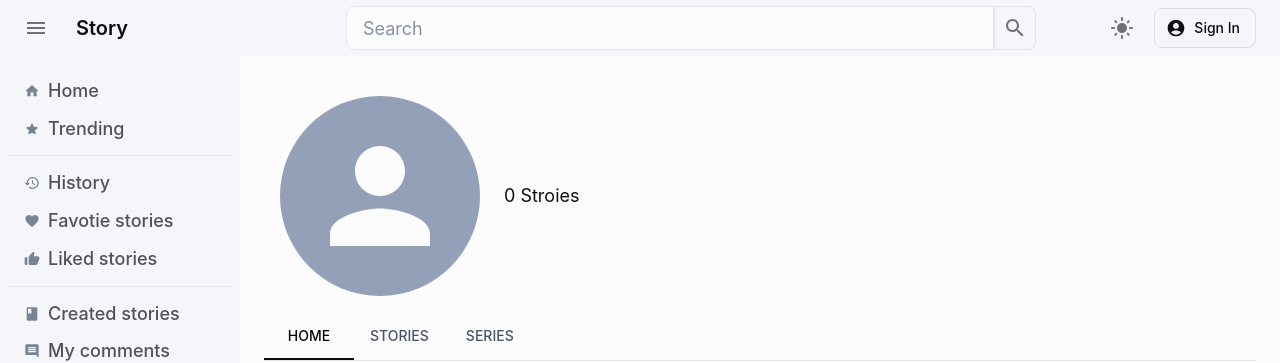
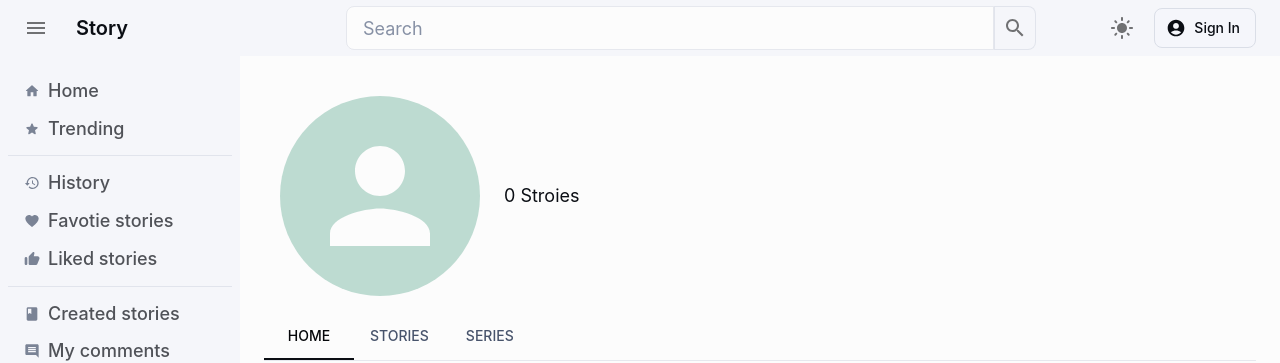
Before and after one commit to tmikov99/story-ui, a React (Vite) app: page /user/1 in a window 1280 px wide. Shown: the top 363 px of the page. Built offline with nearby package versions, Linux system fonts and the light colour scheme; no server answers.

Commit message:
Add different colors for users without pictures (#73)

```diff
--- a/src/components/comment/CommentBlock.tsx
+++ b/src/components/comment/CommentBlock.tsx
@@ -1,6 +1,7 @@
 import { Avatar, Box, Stack, Typography } from "@mui/material";
 import { getTimeAgo } from "../../utils/formatDate";
 import { StoryCommentData } from "../../types/story";
+import { stringToHslColor } from "../../utils/userColors";
 
 interface CommentBlockProps {
   comment: StoryCommentData;
@@ -10,7 +11,14 @@ interface CommentBlockProps {
 export default function CommentBlock({ comment, showAvatar = true }:CommentBlockProps) {
   return (
     <Box gap={2} sx={{display: "flex"}}>
-      {showAvatar && <Avatar src={comment.imageUrl}>{comment.username[0]}</Avatar>}
+      {showAvatar &&
+        <Avatar
+          sx={{ bgcolor: stringToHslColor(comment.username) }}
+          src={comment.imageUrl}
+        >
+            {comment.username[0]}
+        </Avatar>
+      }
       <Stack>
         <Box gap={1} sx={{display: "flex"}}>
           <Typography variant="body2">{comment.username}</Typography>
--- a/src/components/navigation/AppHeader.tsx
+++ b/src/components/navigation/AppHeader.tsx
@@ -28,6 +28,7 @@ import { useNavigate, useSearchParams } from 'react-router-dom';
 import { RootState } from '../../redux/store';
 import { Button, Stack } from '@mui/material';
 import NotificationDropdown from '../NotificationDropdown';
+import { stringToHslColor } from '../../utils/userColors';
 
 const Search = styled(Box)(({ theme }) => ({
   position: 'relative',
@@ -168,9 +169,9 @@ export default function AppHeader() {
       >
         <Avatar
           sizes="small"
-          alt="Test User"
+          alt="User Picture"
           src={user?.imageUrl}
-          sx={{ width: 36, height: 36 }}
+          sx={{ width: 36, height: 36, bgcolor: stringToHslColor(user?.username) }}
         >
           {initials}
         </Avatar>
@@ -291,7 +292,10 @@ export default function AppHeader() {
               onClick={handleProfileMenuOpen}
               sx={{padding: 0, ml: 1}}
             >
-              <Avatar src={user?.imageUrl}>
+              <Avatar
+                sx={{ bgcolor: stringToHslColor(user?.username) }}
+                src={user?.imageUrl}
+              >
                 {initials?.charAt(0)}
               </Avatar>
             </IconButton>
--- a/src/components/story/StoryCard.tsx
+++ b/src/components/story/StoryCard.tsx
@@ -22,6 +22,7 @@ import { useNavigate } from 'react-router-dom';
 import { formatStoryReads } from '../../utils/formatStory';
 import { Box, Button } from '@mui/material';
 import ModeIcon from '@mui/icons-material/Mode';
+import { stringToHslColor } from '../../utils/userColors';
 
 const SyledCard = styled(Card)(({ theme }) => ({
     display: 'flex',
@@ -115,7 +116,12 @@ export default function StoryCard({ storyData, onClick, showActions = true }: St
       <CardHeader
         sx={{paddingLeft: 2, paddingTop: 2, paddingRight: 2}}
         avatar={
-          <Avatar sx={{ bgcolor: red[500] }} src={story.user?.imageUrl} onClick={handleAvatarClick} aria-label="recipe">
+          <Avatar
+            sx={{ bgcolor: stringToHslColor(story.user.username) }}
+            src={story.user?.imageUrl}
+            onClick={handleAvatarClick}
+            aria-label="user"
+          >
             {story.user.username.charAt(0).toUpperCase()}
           </Avatar>
         }
--- a/src/components/story/StoryPage.tsx
+++ b/src/components/story/StoryPage.tsx
@@ -12,6 +12,7 @@ import { Avatar, Button, ButtonGroup, Chip, Skeleton, TextField } from '@mui/mat
 import { useSelector } from 'react-redux';
 import { RootState } from '../../redux/store';
 import CommentBlock from '../comment/CommentBlock';
+import { stringToHslColor } from '../../utils/userColors';
 
 export default function StoryPage() {
   const { id } = useParams();
@@ -217,7 +218,12 @@ export default function StoryPage() {
       <Stack gap={2}>
         <Box>
           <Box gap={2} sx={{display: "flex"}}>
-            <Avatar src={user?.imageUrl}>{user?.username[0]}</Avatar>
+            <Avatar
+              src={user?.imageUrl}
+              sx={{ bgcolor: stringToHslColor(user?.username) }}
+            >
+              {user?.username[0]}
+            </Avatar>
             <TextField
               multiline fullWidth variant='standard'
               placeholder='Add a comment...'
--- a/src/components/user/AccountSettings.tsx
+++ b/src/components/user/AccountSettings.tsx
@@ -6,6 +6,7 @@ import { getCurrentUser } from "../../api/user";
 import { useSelector } from "react-redux";
 import { RootState } from "../../redux/store";
 import { User } from "../../types/user";
+import { stringToHslColor } from "../../utils/userColors";
 
 export default function AccountSettings() {
   const username = useSelector((state: RootState) => state.auth.user?.username);
@@ -68,7 +69,8 @@ export default function AccountSettings() {
             sx={{
               width: '100%',
               height: '100%',
-              fontSize: 100
+              fontSize: 100,
+              bgcolor: stringToHslColor(user?.username),
           }}>
             <Typography className="offHover" sx={{fontSize: 100}}>{user?.username[0]}</Typography>
           </Avatar>
--- a/src/components/user/ProfilePage.tsx
+++ b/src/components/user/ProfilePage.tsx
@@ -6,6 +6,7 @@ import { StoryData, UserData } from "../../types/story";
 import Grid from '@mui/material/Grid2';
 import StoryCard from "../story/StoryCard";
 import { fetchLatestPublishedByUser, fetchMostReadByUser, fetchPublishedByUser } from "../../api/story";
+import { stringToHslColor } from "../../utils/userColors";
 
 interface TabPanelProps {
   children?: React.ReactNode;
@@ -181,7 +182,17 @@ export default function ProfilePage() {
           m: 2,
         }}
       >
-        <Avatar sx={{height: 200, width: 200, fontSize: 100}} src={user?.imageUrl}>{user?.username[0]}</Avatar>
+        <Avatar
+          sx={{
+            height: 200,
+            width: 200,
+            fontSize: 100,
+            bgcolor: stringToHslColor(user?.username)
+          }}
+          src={user?.imageUrl}
+        >
+          {user?.username[0]}
+        </Avatar>
         <Box>
           <Typography variant="h2">{user?.username}</Typography>
           <Typography variant="body2">{storiesCount} Stroies</Typography>
--- /dev/null
+++ b/src/utils/userColors.ts
@@ -0,0 +1,12 @@
+export function stringToHslColor(str: string | undefined, s = 30, l = 80) {
+  if (!str) {
+    return `hsl(160, ${s}%, ${l}%)`;
+  }
+  var hash = 0;
+  for (var i = 0; i < str.length; i++) {
+    hash = str.charCodeAt(i) + ((hash << 5) - hash);
+  }
+
+  var h = hash % 360;
+  return `hsl(${h}, ${s}%, ${l}%)`;
+}
```
